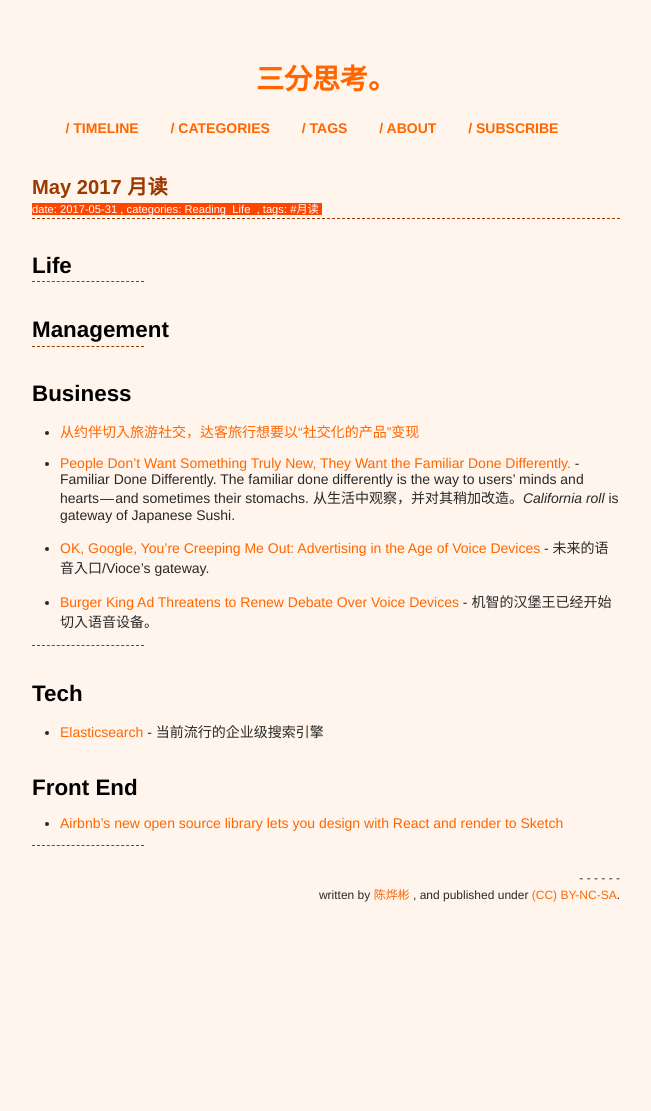
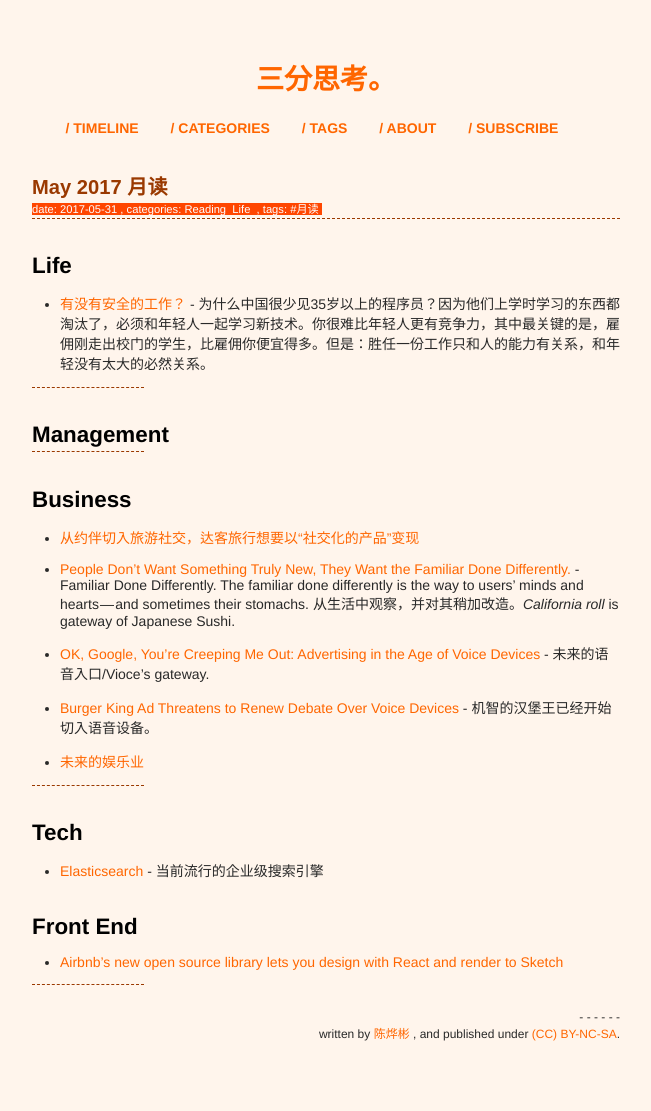
Before and after one commit to xianyuxmu/xianyuxmu.github.io, a Jekyll site: the page built from _posts/2017-05-31-monthly-reading.md, in a window 1280 px wide. Shown: the whole page, without its empty margins (314-965 px from the left). Built offline with Jekyll 4.4.1, drawn with Linux system fonts in a browser that asks for light colours; comment, search, counter and statistics services are not loaded; before the commit the page ends 972 px from its top, so only the background shows below that.

Commit message:
add new reading posts

```diff
--- a/_posts/2017-05-31-monthly-reading.md
+++ b/_posts/2017-05-31-monthly-reading.md
@@ -12,6 +12,7 @@ tags:
 
 ## Life
 
+- [有没有安全的工作？](http://www.ruanyifeng.com/blog/2015/12/safe-job.html) - 为什么中国很少见35岁以上的程序员？因为他们上学时学习的东西都淘汰了，必须和年轻人一起学习新技术。你很难比年轻人更有竞争力，其中最关键的是，雇佣刚走出校门的学生，比雇佣你便宜得多。但是：胜任一份工作只和人的能力有关系，和年轻没有太大的必然关系。
 
 ----
 
@@ -26,6 +27,7 @@ tags:
 - [People Don’t Want Something Truly New, They Want the Familiar Done Differently.](https://medium.com/startup-grind/people-dont-want-something-truly-new-they-want-the-familiar-done-differently-7648f24f8fe7) - Familiar Done Differently. The familiar done differently is the way to users’ minds and hearts — and sometimes their stomachs. 从生活中观察，并对其稍加改造。*California roll* is gateway of Japanese Sushi.
 - [OK, Google, You’re Creeping Me Out: Advertising in the Age of Voice Devices](https://medium.com/startup-grind/ok-google-youre-creeping-me-out-advertising-in-the-age-of-voice-devices-87af722d414d) - 未来的语音入口/Vioce's gateway.
 - [Burger King Ad Threatens to Renew Debate Over Voice Devices](https://www.bloomberg.com/news/articles/2017-04-12/burger-king-ad-threatens-to-renew-debate-over-voice-devices) - 机智的汉堡王已经开始切入语音设备。
+- [未来的娱乐业](http://www.ruanyifeng.com/blog/2017/01/entainment.html)
 
 
 
```
Also changed, not shown: _posts/2017-04-28-monthly-reading.md (+1 -0 lines).
